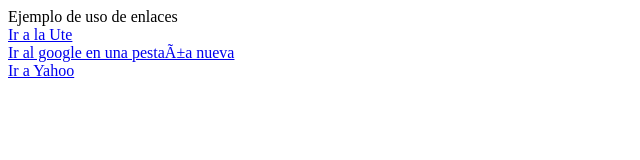
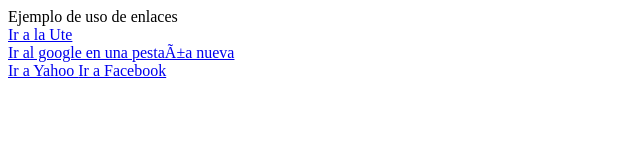
Before and after one commit to Slowlyxs/Programacion3, a website: page Modulo1/Unidad1/public/ej004_enlaces.html in a window 1280 px wide. Shown: the whole page, without its empty margins (0-640 px from the left). Drawn offline with Linux system fonts and the light colour scheme.

Commit message:
actualizacioon de redes sociales

```diff
--- a/Modulo1/Unidad1/public/ej004_enlaces.html
+++ b/Modulo1/Unidad1/public/ej004_enlaces.html
@@ -11,5 +11,6 @@
         <a href= "https://www.google.com" target="_blank"> Ir al google en una pestaña nueva </a>
         <br/>
         <a href= "https://www.yahoo.com" title= "Yahoo"> Ir a Yahoo </a>
+        <a href= "https://www.facebook.com" title= "Yahoo"> Ir a Facebook </a>
     </body>
 </html>
```
